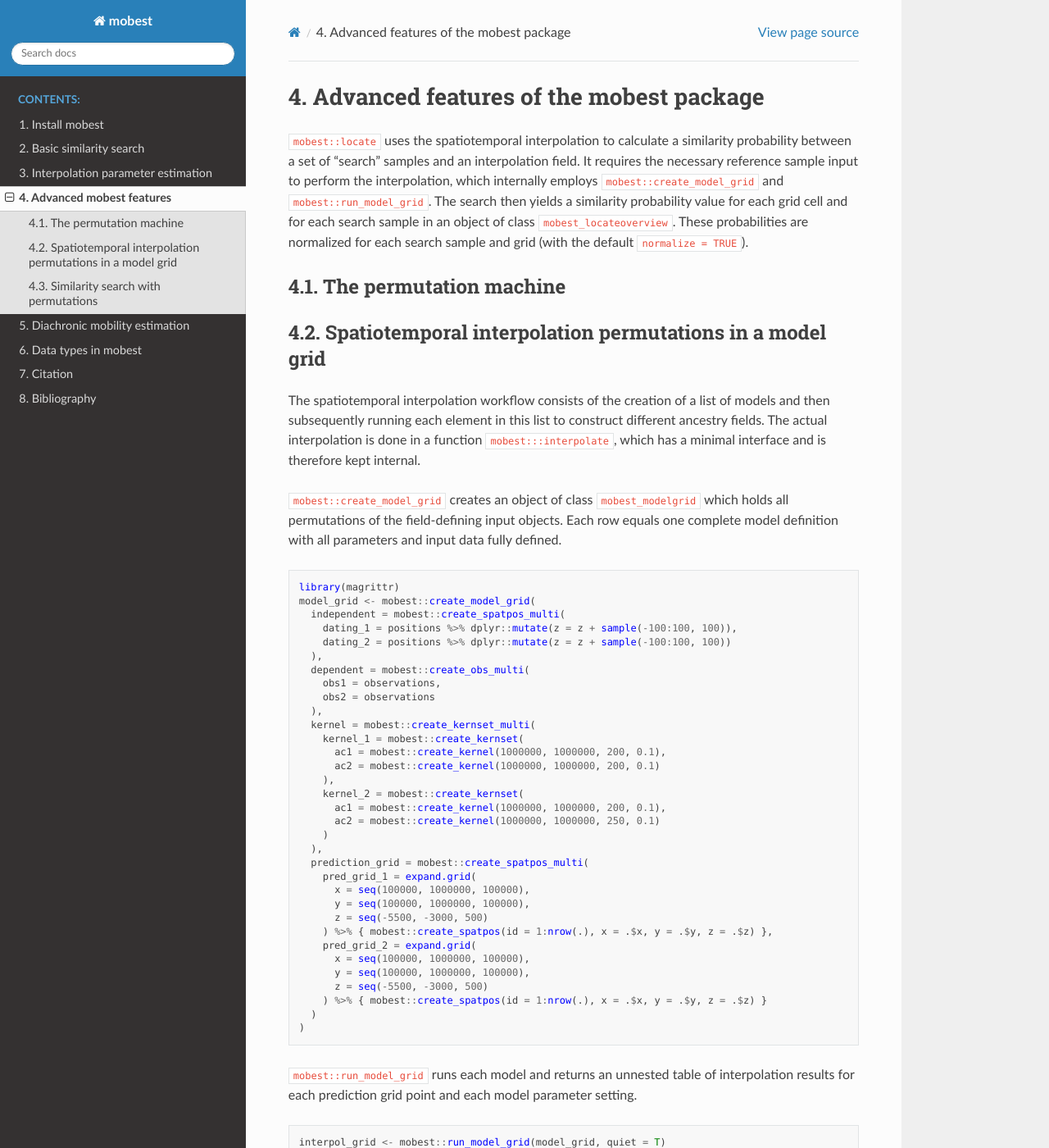
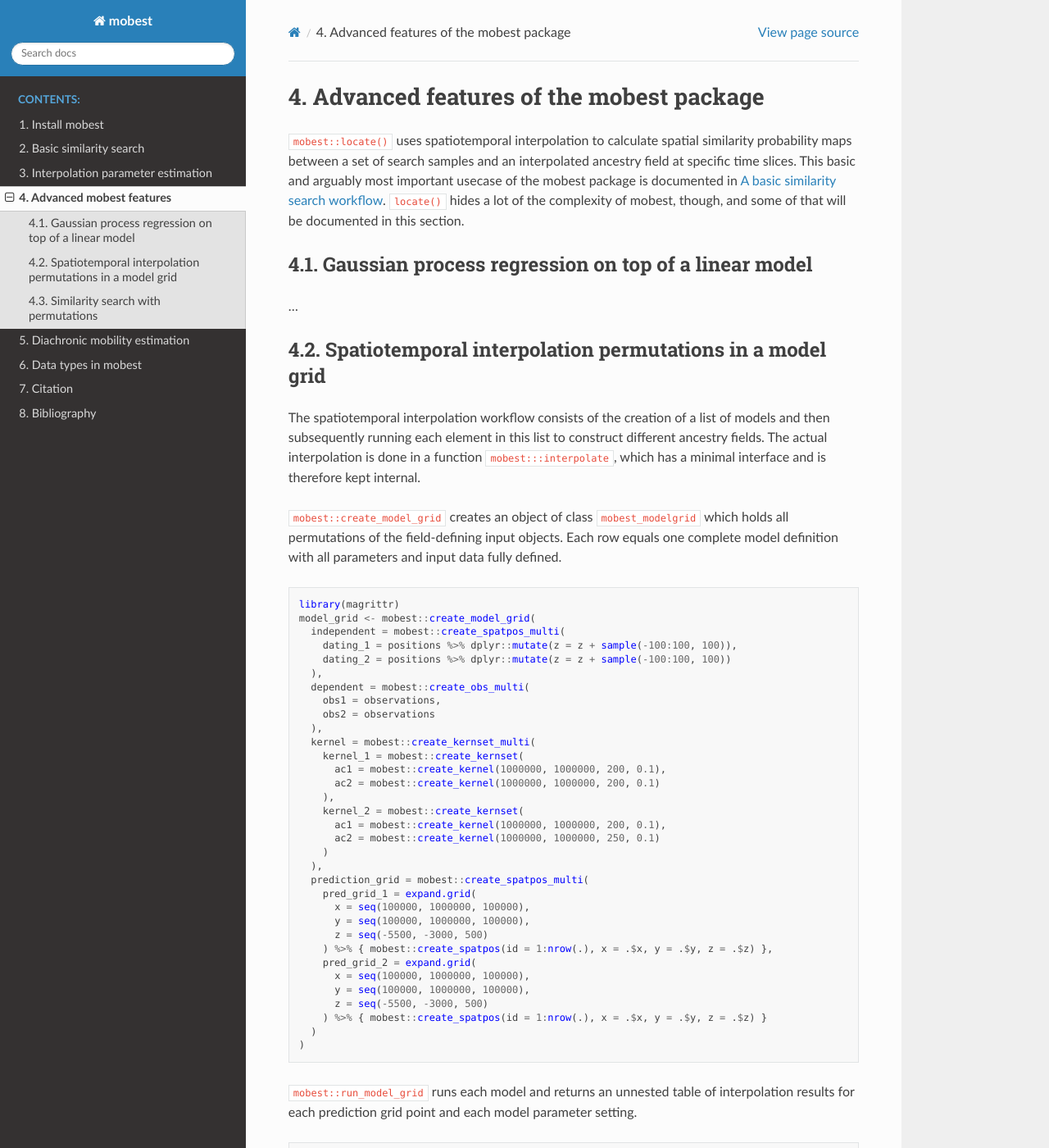
Before and after one commit to nevrome/mobest, a Sphinx documentation site: the page built from docs/advanced.md, in a window 1280 px wide and 1400 px high. Shown: the whole window at 82% size. Built offline with Sphinx 7.4.7 and the Read the Docs theme 2.0.0, drawn with Linux system fonts in a browser that asks for light colours; some of the changed text lies outside the part shown.

Commit message:
started to think about the advanced section

````diff
--- a/docs/advanced.md
+++ b/docs/advanced.md
@@ -1,8 +1,10 @@
 # Advanced features of the mobest package
 
-`mobest::locate` uses the spatiotemporal interpolation to calculate a similarity probability between a set of "search" samples and an interpolation field. It requires the necessary reference sample input to perform the interpolation, which internally employs `mobest::create_model_grid` and `mobest::run_model_grid`. The search then yields a similarity probability value for each grid cell and for each search sample in an object of class `mobest_locateoverview`. These probabilities are normalized for each search sample and grid (with the default `normalize = TRUE`).
+`mobest::locate()` uses spatiotemporal interpolation to calculate spatial similarity probability maps between a set of search samples and an interpolated ancestry field at specific time slices. This basic and arguably most important usecase of the mobest package is documented in {doc}`A basic similarity search workflow <basic>`. `locate()` hides a lot of the complexity of mobest, though, and some of that will be documented in this section.
 
-## The permutation machine
+## Gaussian process regression on top of a linear model
+
+...
 
 ## Spatiotemporal interpolation permutations in a model grid
 
@@ -54,6 +56,8 @@ interpol_grid <- mobest::run_model_grid(model_grid, quiet = T)
 
 ## Similarity search with permutations
 
+It requires the necessary reference sample input to perform the interpolation, which internally employs `mobest::create_model_grid` and `mobest::run_model_grid`. The search then yields a similarity probability value for each grid cell and for each search sample in an object of class `mobest_locateoverview`. These probabilities are normalized for each search sample and grid (with the default `normalize = TRUE`).
+
 `mobest::locate` is actually just a special, simplified interface to `mobest::locate_multi`, which adds another level of complexity. It allows multiple input values for `independent`, `dependent`, `kernel`, `search_independent` and `search_dependent` and the result will therefore consider all permutations of these input settings (`independent` and `search_independent` as well as `dependent` and `search_dependent` have to be congruent, though).
 
 ```r
--- a/docs/estimation.md
+++ b/docs/estimation.md
@@ -216,7 +216,7 @@ The diamond shaped dot is positioned at the mean point of the distribution
 
 ## Finding optimal lengthscale parameters with crossvalidation
 
-To find the empirically optimal lengthscale parameters mobest includes the function `mobest::crossvalidate`. It allows to tackle the parameter estimation challenge with simple crossvalidation across a grid of kernel parameters. This is a computationally expensive and mathematically inelegant method, but robust, reliable and readily understandable. `crossvalidate()` internally employs `mobest::create_model_grid` and `mobest::run_model_grid` (see {ref}`The permutation machine <advanced:the permutation machine>`).
+To find the empirically optimal lengthscale parameters mobest includes the function `mobest::crossvalidate`. It allows to tackle the parameter estimation challenge with simple crossvalidation across a grid of kernel parameters. This is a computationally expensive and mathematically inelegant method, but robust, reliable and readily understandable. `crossvalidate()` internally employs `mobest::create_model_grid` and `mobest::run_model_grid` (see {ref}`Spatiotemporal interpolation permutations in a model grid <advanced:spatiotemporal interpolation permutations in a model grid>`).
 
 For the example here we can speed up the expensive calculations by reducing the sample size.
 
````
